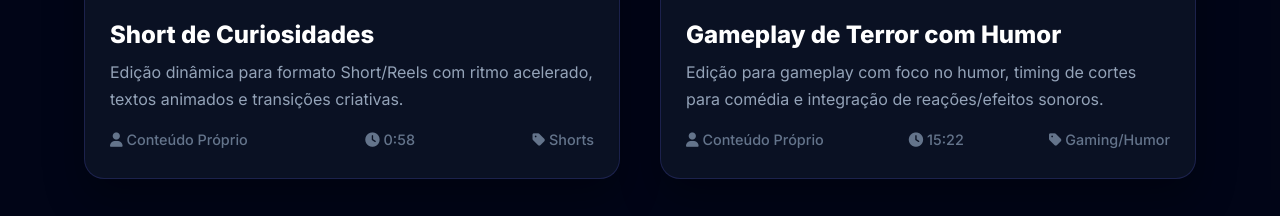
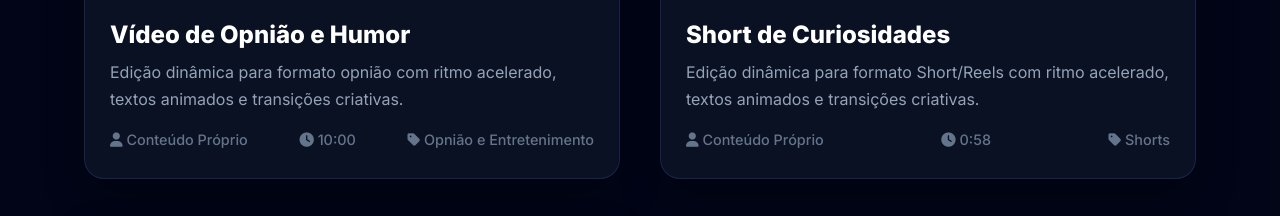
Before and after one commit to EtoDoze/VideoEditor, a plain HTML site: page index.html in a window 1280 px wide. Shown: the part 3113-3329 px from the top of the page. Drawn offline with nearby package versions, Linux system fonts and the light colour scheme; grey boxes are pictures that could not be loaded.

Commit message:
changed video2

```diff
--- a/index.html
+++ b/index.html
@@ -1889,6 +1889,15 @@
           views: "Opinião",
         },
         {
+          id: "30FrE0O0ueY", // Short de curiosidades
+          title: "Vídeo de Opnião e Humor",
+          description:
+            "Edição dinâmica para formato opnião com ritmo acelerado, textos animados e transições criativas.",
+          client: "Conteúdo Próprio",
+          duration: "10:00",
+          views: "Opnião e Entretenimento",
+        },
+        {
           id: "XdGDaf4cTG4", // Short de curiosidades
           title: "Short de Curiosidades",
           description:
```
